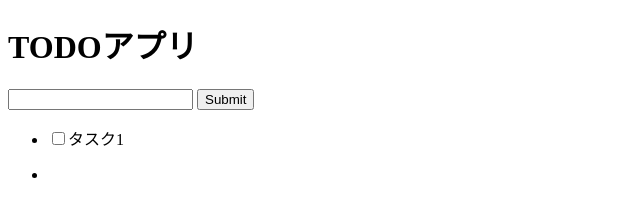
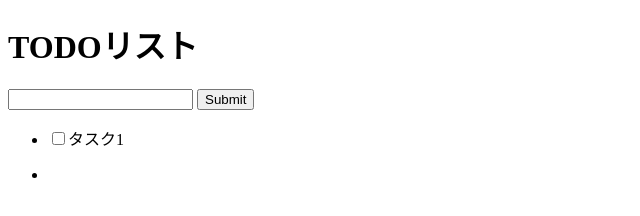
Before and after one commit to foresta/TodoApps, a plain HTML site: page javascript/index.html in a window 1280 px wide. Shown: the full height of the page, 0-640 px from the left. Drawn offline with Linux system fonts and the light colour scheme.

Commit message:
fix encoding

```diff
--- a/javascript/index.html
+++ b/javascript/index.html
@@ -5,7 +5,7 @@
         <title>TODOアプリ</title>
     </head>
     <body>
-        <h1>TODOアプリ</h1>
+        <h1>TODOリスト</h1>
         <input type="text" id="" />
         <input type="submit" id="submit" />
 
@@ -13,7 +13,7 @@
             <ul>
                 <li>
                     <p><input type="checkbox" class="check" />タスク1</p>
-                <li>
+              <li>
             </ul>
         </div>
     </body>
```
